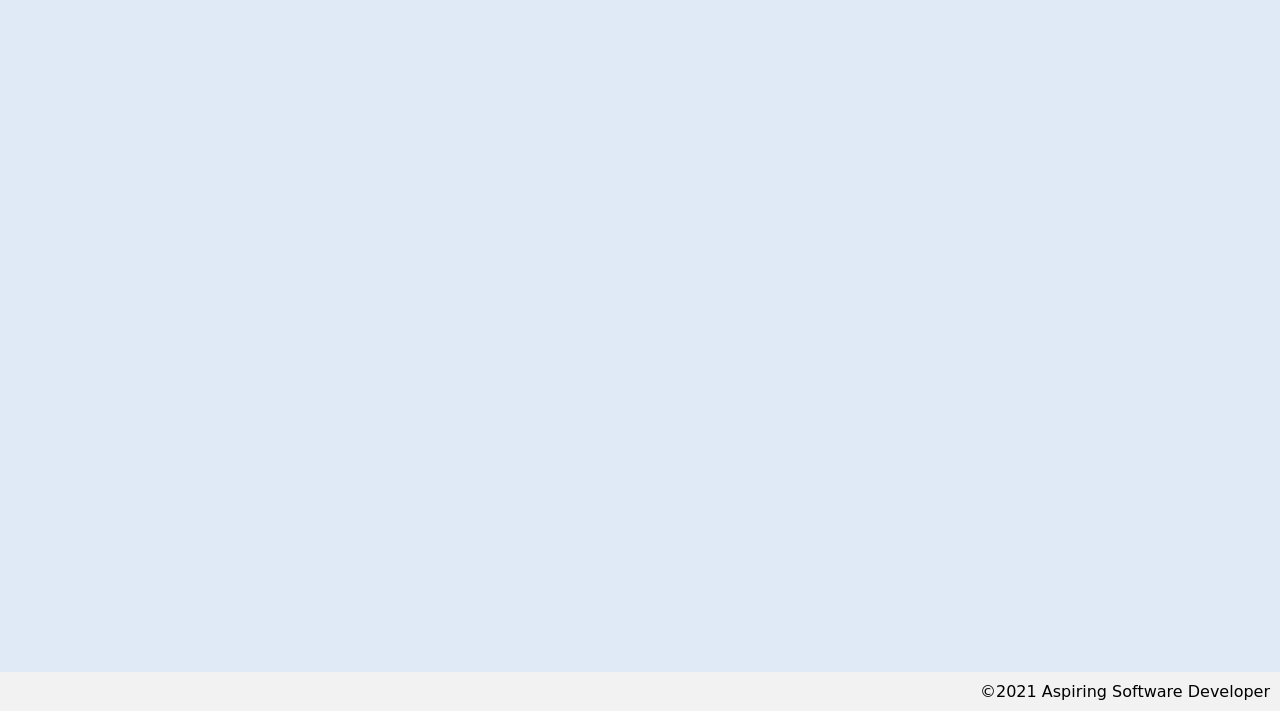
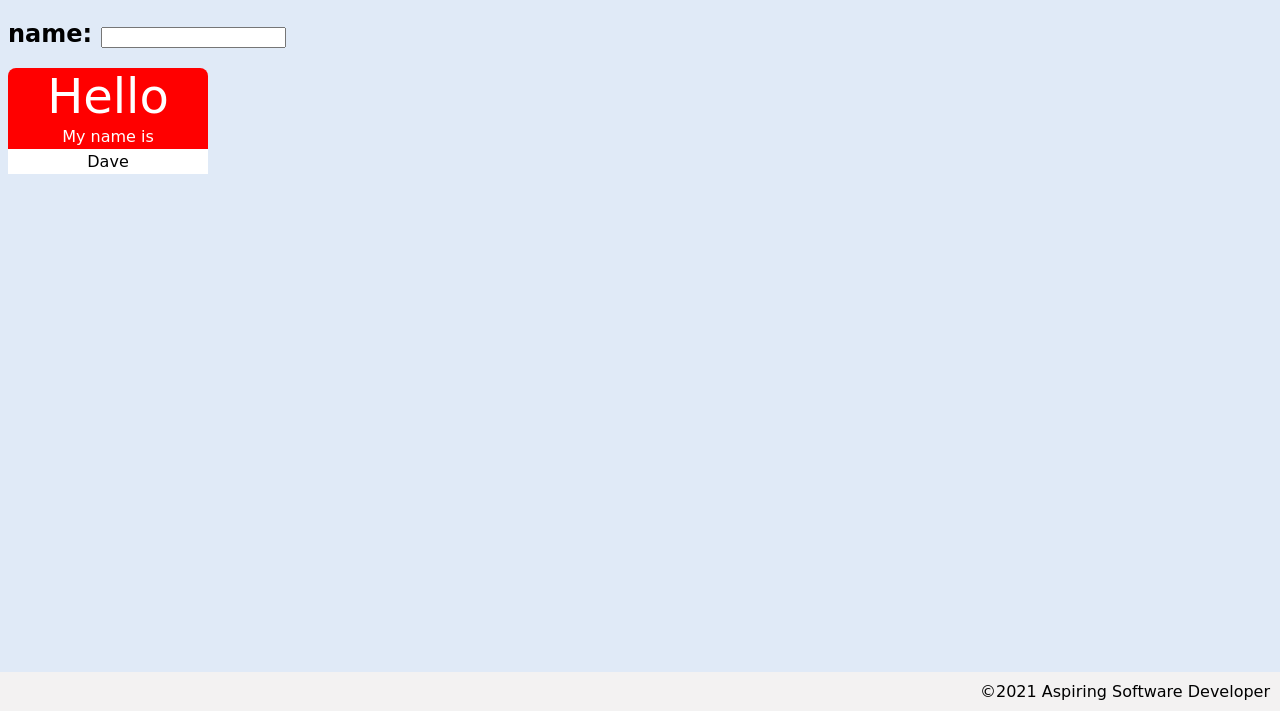
Before and after one commit to davejfish/nameTag, a plain HTML site: page index.html in a window 1280 px wide. Shown: the part 89-800 px from the top of the page. Drawn offline with Linux system fonts and the light colour scheme; a web font is replaced by a local one.

Commit message:
basic html css layout finished

```diff
--- a/index.html
+++ b/index.html
@@ -17,6 +17,30 @@
 
     <main>
 
+        <section>
+            <h2>
+                name:
+                <input>
+            </h2>
+        </section>
+
+        <section>
+            <p>
+                <span class="hello">
+                    hello
+                </span>
+
+                <span class="middle">
+                    My name is
+                </span>
+
+                <span class="name">
+                    Dave
+                </span>
+            </p>
+        </section>
+
+
     </main>
 
     <footer>&copy;2021 Aspiring Software Developer</footer>
--- a/styles.css
+++ b/styles.css
@@ -4,6 +4,10 @@
     --background: rgb(224, 234, 247);
     --header-background: white;
     --footer-background: rgb(243, 242, 242);
+}
+
+* {
+    box-sizing: border-box;
 }
 
 body {
@@ -27,3 +31,32 @@ footer {
     justify-content: flex-end;
     background-color: var(--footer-background);
 }
+
+span {
+    display: block
+}
+
+p {
+    background-color: red;
+    width: 200px;
+    text-align: center;
+    border-radius: 8px;;
+}
+
+.hello {
+    color: white;
+    text-transform: capitalize;
+    font-size: 3rem;
+}
+
+.middle {
+    color: white;
+    padding-top: 3px;
+    padding-bottom: 3px;
+}
+
+.name {
+    background-color: white;
+    padding-bottom: 3px;
+    padding-top: 3px;
+}
```
